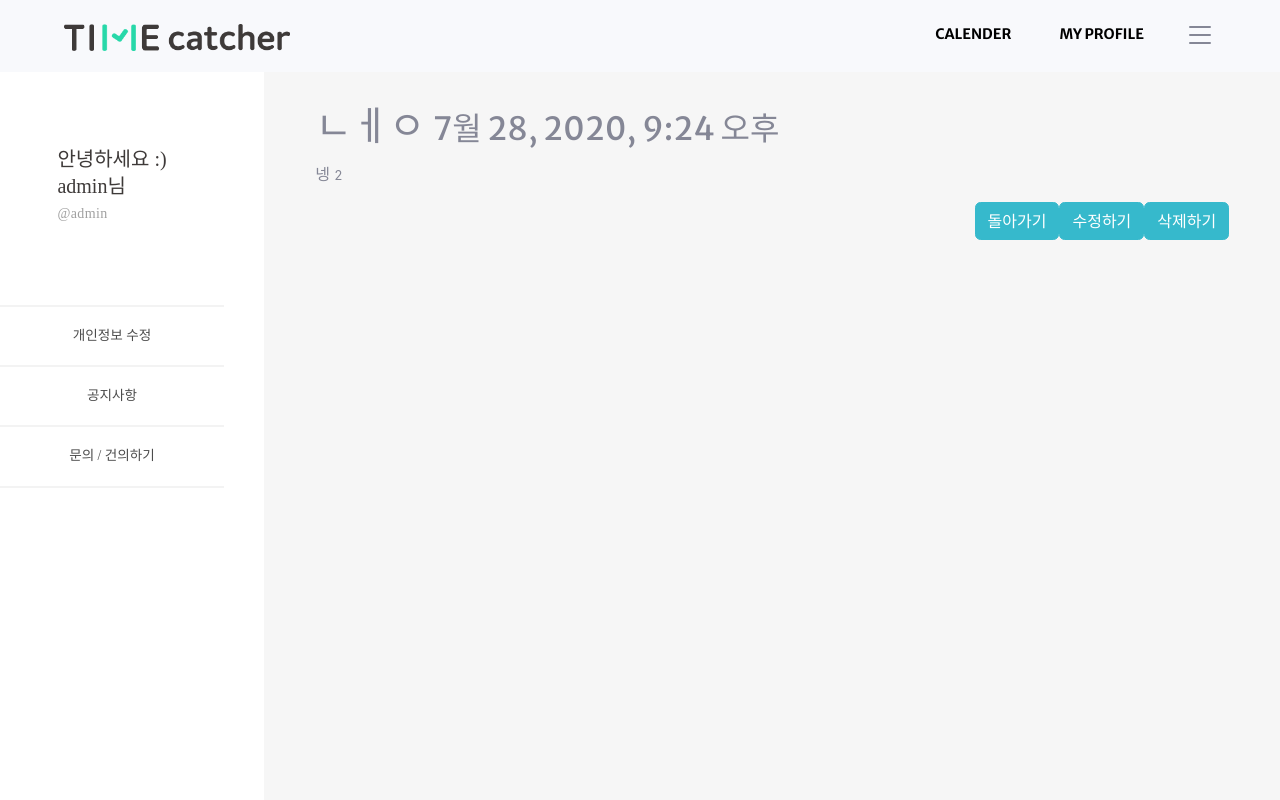
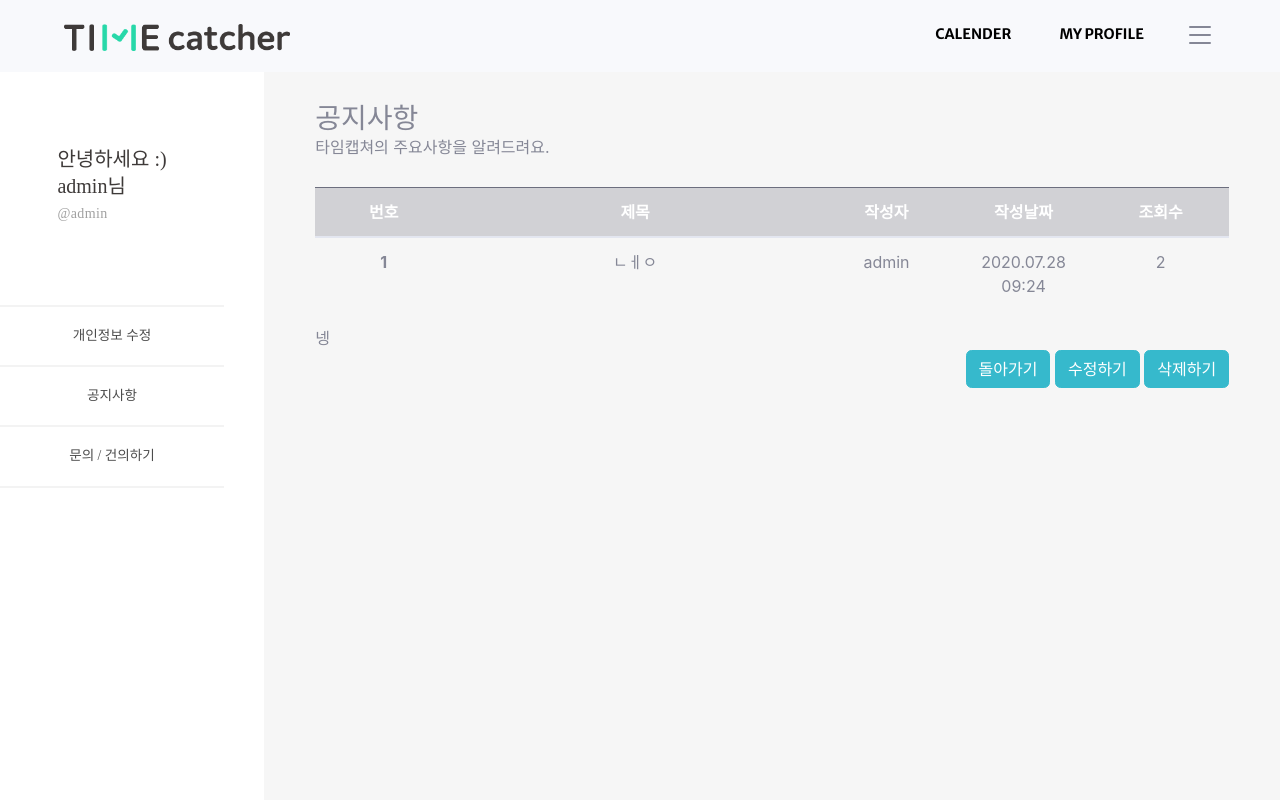
Before and after one commit to integerJI/TIME_catcher, a Django app: page /timeApp/notices_detail/1 in a window 1280 px wide. Run offline with Django 3.2, Linux system fonts and the light colour scheme; a user stored in the database is signed in; data comes from the database, SQL or seed files in the repository; both versions use the stored data as it was after the commit; some libraries are stand-ins or nearby versions.

Commit message:
디테일 페이지 수정중

```diff
--- a/timeApp/templates/notices_detail.html
+++ b/timeApp/templates/notices_detail.html
@@ -4,12 +4,40 @@
 {{notices.update_counter}}
 <div id="content-wrapper" style="background-color: #f6f6f6;" class="d-flex justify-content-center">
   <div class="cantrion" style="margin-top: 10%; width: 90%;">
-    <h1 class="card-title pricing-card-title">{{ notices.n_title }} <small
-        class="text-muted">{{ notices.n_input_date }}</small></h1>
-    <p>{{ notices.n_body }} <small class="text-muted">{{ notices.n_hit }}</small></p>
+    <h3 class="mb-0">공지사항</h3>
+    <div class="mb-1 text-muted">타임캡쳐의 주요사항을 알려드려요.</div>
+    <br>
+    <table class="table table-hover">
+      <thead>
+        <colgroup>
+          <col style="width: 15%;">
+          <col style="width: 40%;">
+          <col style="width: 15%;">
+          <col style="width: 15%;">
+          <col style="width: 15%;">
+        </colgroup>
+        <tr class="text-center table-dark">
+          <th scope="col">번호</th>
+          <th scope="col">제목</th>
+          <th scope="col">작성자</th>
+          <th scope="col">작성날짜</th>
+          <th scope="col">조회수</th>
+        </tr>
+      </thead>
+      <tbody>
+        <tr class="text-center">
+          <th scope="row">{{ notices.id }}</th>
+          <td>{{ notices.n_title }}</td>
+          <td>{{ notices.n_user }}</td>
+          <td>{{ notices.n_input_date | date:"Y.m.d h:i" }}</td>
+          <td>{{ notices.n_hit }}</td>
+        </tr>
+      </tbody>
+    </table>
+    <a>{{ notices.n_body }}</a>
     <div class="d-flex justify-content-end">
-      <a href="{% url 'notices' %}" class="btn btn-info">돌아가기</a>
-      <a href="{% url 'notices_update' notices.id %}" class="btn btn-info">수정하기</a>
+      <a href="{% url 'notices' %}" class="btn btn-info">돌아가기</a>&nbsp
+      <a href="{% url 'notices_update' notices.id %}" class="btn btn-info">수정하기</a>&nbsp
       <a href="{% url 'notices_delete' notices.id %}" class="btn btn-info">삭제하기</a>
     </div>
   </div>
```
Also changed, not shown: db.sqlite3.
